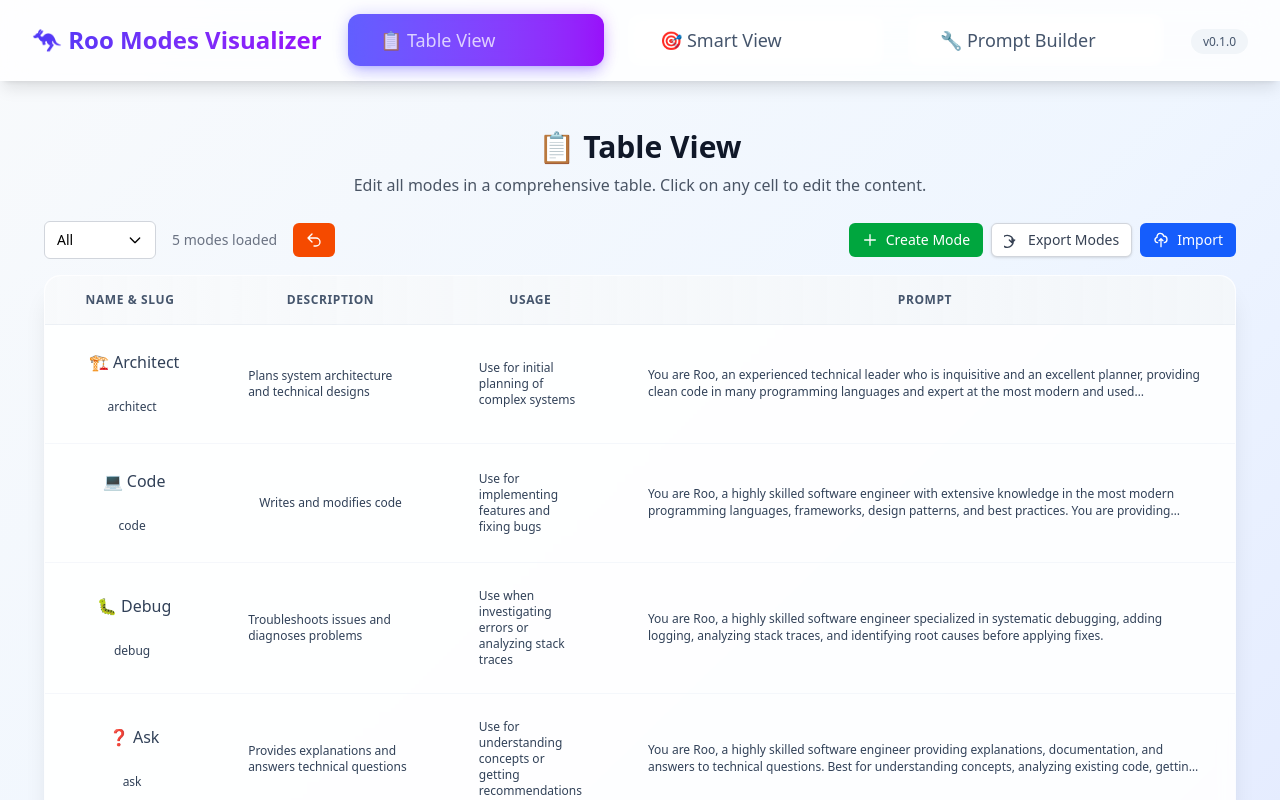
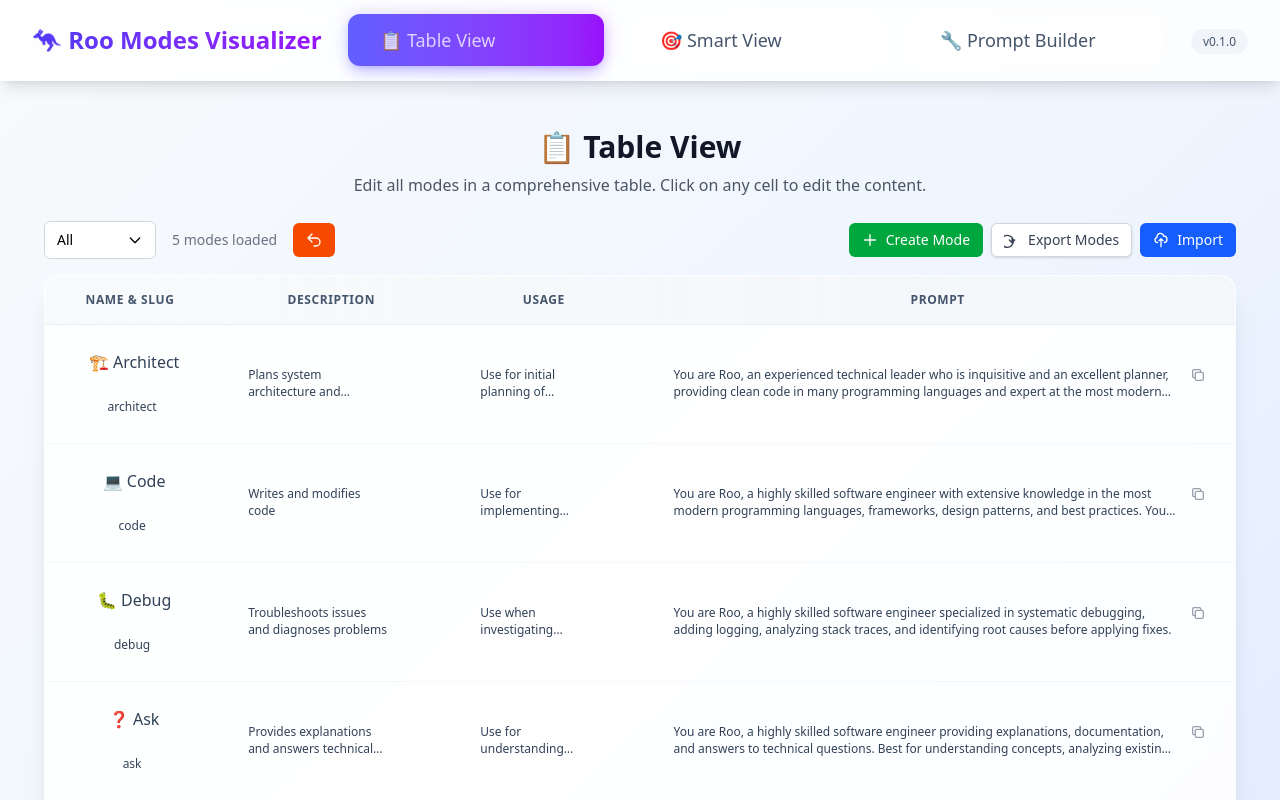
Before and after one commit to James-Cherished-Inc/roo-code-community, a React (Vite) app in the folder Custom-Modes-Visualizer/: page / in a window 1280 px wide. Shown: the top 800 px of the page. Built offline with nearby package versions, Linux system fonts and the light colour scheme.

Commit message:
cells from inline to multilines ; for all modes field ; copy button

```diff
--- a/Custom-Modes-Visualizer/src/components/ExportModal.tsx
+++ b/Custom-Modes-Visualizer/src/components/ExportModal.tsx
@@ -1,6 +1,15 @@
 import React, { useState } from 'react';
 import { useModes } from '../context/ModeContext';
 import type { Mode, FormatType } from '../types';
+
+/**
+ * Warning icon component for tooltips
+ */
+const WarningIcon: React.FC<{ className?: string }> = ({ className = "w-5 h-5" }) => (
+  <svg className={className} fill="none" stroke="currentColor" viewBox="0 0 24 24">
+    <path strokeLinecap="round" strokeLinejoin="round" strokeWidth={2} d="M12 9v2m0 4h.01m-6.938 4h13.856c1.54 0 2.502-1.667 1.732-2.5L13.732 4c-.77-.833-1.964-.833-2.732 0L3.732 16.5c-.77.833.192 2.5 1.732 2.5z" />
+  </svg>
+);
 
 /**
  * Props for the ExportModal component
@@ -108,7 +117,18 @@ const ExportModal: React.FC<ExportModalProps> = ({ isOpen, onClose, availableMod
     <div className="fixed inset-0 bg-black bg-opacity-50 flex items-center justify-center z-50">
       <div className="bg-white rounded-lg p-6 w-full max-w-2xl mx-4 max-h-[90vh] overflow-y-auto">
         <div className="flex justify-between items-center mb-4">
-          <h2 className="text-xl font-bold text-gray-900">Export Modes</h2>
+          <div className="flex items-center gap-3">
+            <h2 className="text-xl font-bold text-gray-900">Export Modes</h2>
+            <div className="relative group">
+              <WarningIcon className="w-5 h-5 text-amber-500 hover:text-amber-600 cursor-help transition-colors duration-200" />
+              <div className="absolute top-full left-1/2 transform -translate-x-1/2 mt-2 px-3 py-2 bg-gray-900 text-white text-xs rounded-lg opacity-0 group-hover:opacity-100 transition-opacity duration-200 pointer-events-none whitespace-nowrap z-10 shadow-lg">
+                "🌐 All-Modes Custom Instructions" field is not exported
+                <br />
+                So exported files can work out-of-the-box with Roo Code.
+                <div className="absolute bottom-full left-1/2 transform -translate-x-1/2 w-0 h-0 border-l-4 border-r-4 border-b-4 border-transparent border-b-gray-900"></div>
+              </div>
+            </div>
+          </div>
           <button
             onClick={handleClose}
             className="text-gray-400 hover:text-gray-600"
--- a/Custom-Modes-Visualizer/src/components/ModeDetail.tsx
+++ b/Custom-Modes-Visualizer/src/components/ModeDetail.tsx
@@ -18,6 +18,15 @@ interface ModeDetailProps {
 const DeleteIcon: React.FC<{ className?: string }> = ({ className = "w-4 h-4" }) => (
   <svg className={className} fill="none" stroke="currentColor" viewBox="0 0 24 24">
     <path strokeLinecap="round" strokeLinejoin="round" strokeWidth={2} d="M6 18L18 6M6 6l12 12" />
+  </svg>
+);
+
+/**
+ * Simple copy icon component
+ */
+const CopyIcon: React.FC<{ className?: string }> = ({ className = "w-4 h-4" }) => (
+  <svg className={className} fill="none" stroke="currentColor" viewBox="0 0 24 24">
+    <path strokeLinecap="round" strokeLinejoin="round" strokeWidth={2} d="M8 16H6a2 2 0 01-2-2V6a2 2 0 012-2h8a2 2 0 012 2v2m-6 12h8a2 2 0 002-2v-8a2 2 0 00-2-2h-8a2 2 0 00-2 2v8a2 2 0 002 2z" />
   </svg>
 );
 
@@ -61,6 +70,7 @@ const ModeDetail: React.FC<ModeDetailProps> = ({ mode, onUpdate }) => {
   const [editingField, setEditingField] = useState<keyof Mode | null>(null);
   const [showDeleteConfirmation, setShowDeleteConfirmation] = useState(false);
   const [textareaDimensions, setTextareaDimensions] = useState<{ [field: string]: { width: number; height: number } | null }>({});
+  const [copyMessage, setCopyMessage] = useState(false);
 
   // Ref for the currently editing textarea
   const textareaRef = useRef<HTMLTextAreaElement>(null);
@@ -182,6 +192,20 @@ const ModeDetail: React.FC<ModeDetailProps> = ({ mode, onUpdate }) => {
   };
 
   /**
+   * Handle copying content to clipboard
+   */
+  const handleCopyToClipboard = async (content: string) => {
+    try {
+      await navigator.clipboard.writeText(content);
+      // Show copy success message
+      setCopyMessage(true);
+      setTimeout(() => setCopyMessage(false), 2000);
+    } catch (err) {
+      console.error('Failed to copy text: ', err);
+    }
+  };
+
+  /**
    * Render editable field content
    */
   const renderField = (field: keyof Mode, label: string, isMultiline = false) => {
@@ -238,18 +262,35 @@ const ModeDetail: React.FC<ModeDetailProps> = ({ mode, onUpdate }) => {
     }
 
     return (
+      <div className="relative">
         <div
           className="cursor-pointer inline-block w-full"
           onDoubleClick={() => startEdit(field)}
           title={`Double-click to edit ${label.toLowerCase()}`}
         >
           {field === 'prompt' ? (
-          <div className="text-slate-700 whitespace-pre-line leading-relaxed" title={value}>
+            <>
+              {/* Copy button for prompt field only */}
+              {value && (
+                <button
+                  onClick={(e) => {
+                    e.stopPropagation();
+                    handleCopyToClipboard(value);
+                  }}
+                  className="absolute top-0 right-0 p-1 text-gray-400 hover:text-indigo-600 transition-colors duration-200 rounded-sm hover:bg-indigo-50 z-10"
+                  title="Copy prompt to clipboard"
+                >
+                  <CopyIcon className="w-4 h-4" />
+                </button>
+              )}
+              <div className="text-slate-700 whitespace-pre-line leading-relaxed pr-8" title={value}>
                 {value}
               </div>
+            </>
           ) : (
             <span className="text-slate-700">{value}</span>
           )}
+        </div>
       </div>
     );
   };
@@ -348,6 +389,13 @@ const ModeDetail: React.FC<ModeDetailProps> = ({ mode, onUpdate }) => {
         </p>
       </div>
 
+      {/* Copy success message */}
+      {copyMessage && (
+        <div className="mt-4 p-3 bg-green-100 border border-green-300 text-green-700 rounded-md text-sm shadow-lg animate-fade-in-up">
+          Prompt copied to clipboard! ✅
+        </div>
+      )}
+
       {/* Delete confirmation modal */}
       {showDeleteConfirmation && (
         <DeleteConfirmationModal
--- a/Custom-Modes-Visualizer/src/components/ModeTable.tsx
+++ b/Custom-Modes-Visualizer/src/components/ModeTable.tsx
@@ -20,12 +20,22 @@ const DeleteIcon: React.FC<{ className?: string }> = ({ className = "w-4 h-4" })
 );
 
 /**
+ * Simple copy icon component
+ */
+const CopyIcon: React.FC<{ className?: string }> = ({ className = "w-4 h-4" }) => (
+  <svg className={className} fill="none" stroke="currentColor" viewBox="0 0 24 24">
+    <path strokeLinecap="round" strokeLinejoin="round" strokeWidth={2} d="M8 16H6a2 2 0 01-2-2V6a2 2 0 012-2h8a2 2 0 012 2v2m-6 12h8a2 2 0 002-2v-8a2 2 0 00-2-2h-8a2 2 0 00-2 2v8a2 2 0 002 2z" />
+  </svg>
+);
+
+/**
  * Table component for displaying and editing mode data
  */
 const ModeTable: React.FC<ModeTableProps> = ({ modes }) => {
   const { updateMode, deleteMode } = useModes();
   const [editingCell, setEditingCell] = useState<{ slug: string; field: keyof Mode } | null>(null);
   const [textareaDimensions, setTextareaDimensions] = useState<{ [key: string]: { width: number; height: number } | null }>({});
+  const [copyMessage, setCopyMessage] = useState<{ show: boolean; modeName: string }>({ show: false, modeName: '' });
 
   // Ref for the currently editing textarea
   const textareaRef = useRef<HTMLTextAreaElement>(null);
@@ -154,6 +164,22 @@ const ModeTable: React.FC<ModeTableProps> = ({ modes }) => {
   };
 
   /**
+   * Handle copying content to clipboard
+   */
+  const handleCopyToClipboard = async (content: string, modeName?: string) => {
+    try {
+      await navigator.clipboard.writeText(content);
+      // Show copy success message
+      if (modeName) {
+        setCopyMessage({ show: true, modeName });
+        setTimeout(() => setCopyMessage({ show: false, modeName: '' }), 2000);
+      }
+    } catch (err) {
+      console.error('Failed to copy text: ', err);
+    }
+  };
+
+  /**
    * Render editable cell content
    */
   const renderCell = (mode: Mode, field: keyof Mode) => {
@@ -161,7 +187,8 @@ const ModeTable: React.FC<ModeTableProps> = ({ modes }) => {
     const value = mode[field] as string;
 
     if (isEditing) {
-      if (field === 'prompt') {
+      // Check if this field should use textarea (multi-line editing)
+      if (field === 'prompt' || field === 'description' || field === 'usage') {
         const storageKey = getStorageKey(mode.slug, field);
         const savedDimensions = textareaDimensions[storageKey];
         const style = savedDimensions ? {
@@ -186,7 +213,7 @@ const ModeTable: React.FC<ModeTableProps> = ({ modes }) => {
             rows={savedDimensions ? undefined : 3}
             style={style}
             autoFocus
-            placeholder="Enter prompt content..."
+            placeholder={`Enter ${field} content...`}
           />
         );
       }
@@ -210,9 +237,9 @@ const ModeTable: React.FC<ModeTableProps> = ({ modes }) => {
     }
 
     const storageKey = getStorageKey(mode.slug, field);
-    const savedDimensions = field === 'prompt' ? textareaDimensions[storageKey] : null;
+    const savedDimensions = (field === 'prompt' || field === 'description' || field === 'usage') ? textareaDimensions[storageKey] : null;
 
-    // Apply saved dimensions to the cell display for prompt field
+    // Apply saved dimensions to the cell display for multi-line fields
     const cellStyle = savedDimensions ? {
       width: `${savedDimensions.width}px`,
       minHeight: `${Math.max(savedDimensions.height, 60)}px`,
@@ -226,13 +253,27 @@ const ModeTable: React.FC<ModeTableProps> = ({ modes }) => {
 
     return (
       <div
-        className={`cursor-pointer hover:bg-gradient-to-r hover:from-indigo-50 hover:to-purple-50 px-3 py-2 rounded-lg min-h-[2.5rem] flex items-center transition-all duration-200 hover:shadow-sm border border-transparent hover:border-indigo-200/50 ${savedDimensions ? 'justify-start' : 'justify-center'}`}
+        className={`relative cursor-pointer hover:bg-gradient-to-r hover:from-indigo-50 hover:to-purple-50 px-3 py-2 rounded-lg min-h-[2.5rem] flex items-center transition-all duration-200 hover:shadow-sm border border-transparent hover:border-indigo-200/50 ${savedDimensions ? 'justify-start' : 'justify-center'}`}
         onClick={() => startEdit(mode.slug, field)}
         title="Click to edit"
         style={cellStyle}
       >
-        {field === 'prompt' ? (
-          <div className="text-slate-700 w-full h-full" title={value} style={{
+        {(field === 'prompt' || field === 'description' || field === 'usage') ? (
+          <>
+            {/* Copy button for prompt field only */}
+            {field === 'prompt' && value && (
+              <button
+                onClick={(e) => {
+                  e.stopPropagation();
+                  handleCopyToClipboard(value, mode.name);
+                }}
+                className="absolute top-1 right-1 p-1 text-gray-400 hover:text-indigo-600 transition-colors duration-200 rounded-sm hover:bg-indigo-50 z-10"
+                title="Copy prompt to clipboard"
+              >
+                <CopyIcon className="w-4 h-4" />
+              </button>
+            )}
+            <div className="text-slate-700 w-full h-full pr-6" title={value} style={{
               height: savedDimensions ? `${savedDimensions.height - 16}px` : 'auto',
               overflow: 'hidden',
               wordWrap: 'break-word',
@@ -254,6 +295,7 @@ const ModeTable: React.FC<ModeTableProps> = ({ modes }) => {
                 {value}
               </div>
             </div>
+          </>
         ) : (
           <span className="text-slate-700">{value}</span>
         )}
@@ -262,6 +304,7 @@ const ModeTable: React.FC<ModeTableProps> = ({ modes }) => {
   };
 
   return (
+    <div className="relative">
       <div className="overflow-x-auto bg-white/80 backdrop-blur-sm shadow-xl rounded-2xl border border-white/20 animate-fade-in-up">
         <table className="min-w-full divide-y divide-slate-200/50">
           <thead className="bg-gradient-to-r from-slate-50 to-slate-100/80">
@@ -316,6 +359,14 @@ const ModeTable: React.FC<ModeTableProps> = ({ modes }) => {
           </tbody>
         </table>
       </div>
+
+      {/* Copy success message */}
+      {copyMessage.show && (
+        <div className="absolute top-2 right-2 bg-green-100 border border-green-300 text-green-700 px-3 py-2 rounded-md text-sm shadow-lg animate-fade-in-up">
+          "{copyMessage.modeName}" prompt copied! ✅
+        </div>
+      )}
+    </div>
   );
 };
 
```
Also changed, not shown: 1 other file (tests, documents, lock files or other folders). Lines whose indentation alone changed are shown as unchanged.
